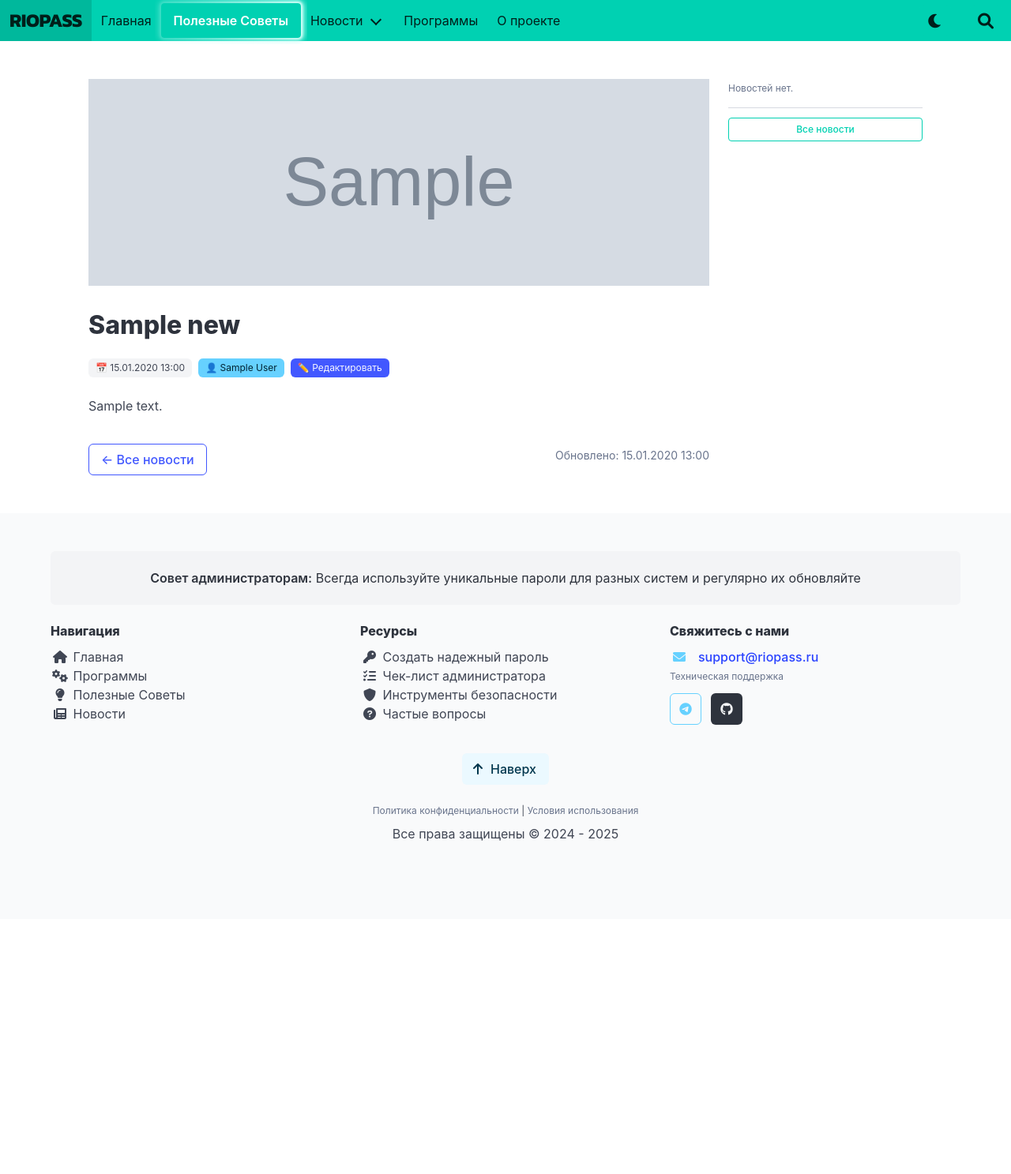
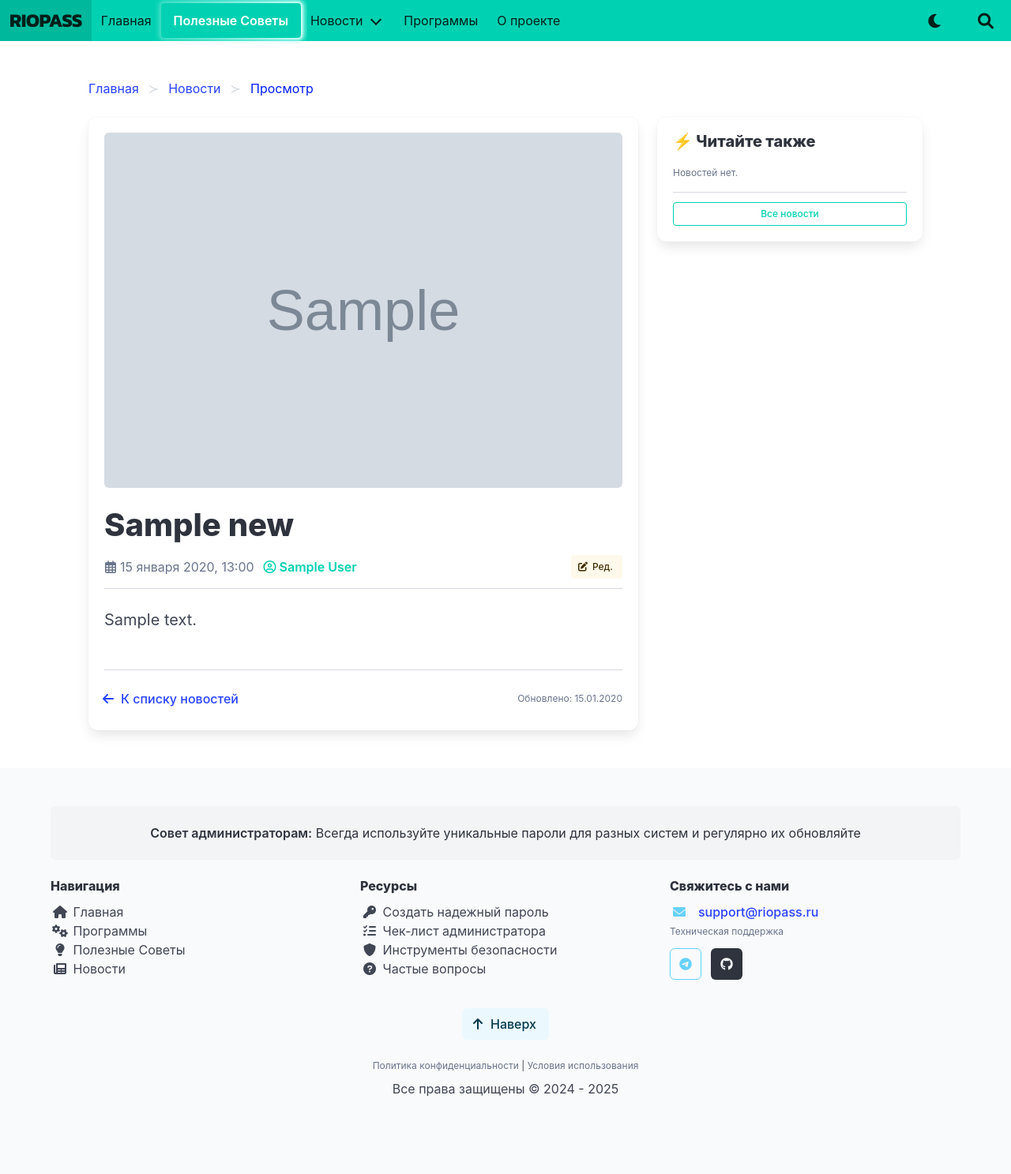
Before and after one commit to 1517mb/cat_time_bot, a Django app: a page that uses src/templates/content/news_detail.html in a window 1280 px wide. Shown: the whole page at 79% size. Before the commit the page ends 1066 px from the top, so only its background shows below. Run offline with Django 5.2, Linux system fonts and the light colour scheme; a user stored in the database is signed in; tables that the repository leaves empty hold one stand-in row (values such as "Sample post"); grey boxes marked "Sample" are stand-in pictures; some libraries are stand-ins or nearby versions.

Commit message:
Update styles and structure

```diff
--- a/src/templates/content/news_detail.html
+++ b/src/templates/content/news_detail.html
@@ -5,46 +5,71 @@
 {% block content %}
 <section class="section">
     <div class="container">
+        <nav class="breadcrumb has-succeeds-separator" aria-label="breadcrumbs">
+            <ul>
+                <li><a href="/">Главная</a></li>
+                <li><a href="{% url 'content:list' %}">Новости</a></li>
+                <li class="is-active"><a href="#" aria-current="page">Просмотр</a></li>
+            </ul>
+        </nav>
+
         <div class="columns">
-
-            <div class="column is-three-quarters">
-                <article class="content">
+            <div class="column is-8">
+                <article class="box news-article-box">
                     {% if news.image %}
-                        <figure class="image is-3by1 mb-4">
-                            <img src="{{ news.image.url }}" alt="{{ news.title }}">
+                        <figure class="image mb-5">
+                            <img src="{{ news.image.url }}" alt="{{ news.title }}" style="border-radius: 6px; max-height: 450px; object-fit: cover; width: 100%;">
                         </figure>
                     {% endif %}
 
-                    <h1 class="title">{{ news.title }}</h1>
+                    <h1 class="title is-2 theme-title mb-4">{{ news.title }}</h1>
 
-                    <div class="tags">
-                        <span class="tag is-light">📅 {{ news.created_at|date:"d.m.Y H:i" }}</span>
-                        <span class="tag is-info">👤 {{ news.author.get_full_name|default:news.author.username }}</span>
-                        {% if not news.is_published and user.is_staff %}
-                            <span class="tag is-warning">🚧 Черновик</span>
-                        {% endif %}
+                    <div class="level is-mobile mb-5 pb-3" style="border-bottom: 1px solid var(--bulma-border);">
+                        <div class="level-left">
+                            <div class="level-item has-text-grey is-size-7-mobile">
+                                <span class="icon is-small mr-1"><i class="far fa-calendar-alt"></i></span>
+                                {{ news.created_at|date:"d E Y, H:i" }}
+                            </div>
+                            <div class="level-item">
+                                <a href="{% url 'content:by_author' news.author.id %}" class="is-flex is-align-items-center has-text-primary">
+                                    <span class="icon is-small mr-1"><i class="far fa-user-circle"></i></span>
+                                    <strong>{{ news.author.get_full_name|default:news.author.username }}</strong>
+                                </a>
+                            </div>
+                        </div>
+
                         {% if user.is_staff or user == news.author %}
-                            <a class="tag is-link" href="{% url 'admin:content_news_change' news.id %}">✏️ Редактировать</a>
+                        <div class="level-right">
+                            <a class="button is-small is-warning is-light" href="{% url 'admin:content_news_change' news.id %}">
+                                <span class="icon"><i class="fas fa-edit"></i></span>
+                                <span>Ред.</span>
+                            </a>
+                        </div>
                         {% endif %}
                     </div>
 
-                    <div class="mt-4">
+                    <div class="content is-medium theme-text text-justify">
                         {{ news.content|safe }}
                     </div>
 
-                    <div class="mt-5 is-flex is-justify-content-space-between is-align-items-center">
-                        <a class="button is-link is-outlined mt-3" href="{% url 'content:list' %}">← Все новости</a>
-                        <small class="has-text-grey">
-                            Обновлено: {{ news.updated_at|date:"d.m.Y H:i" }}
-                        </small>
+                    <div class="mt-6 pt-4 is-flex is-justify-content-space-between is-align-items-center" style="border-top: 1px solid var(--bulma-border);">
+                        <a href="{% url 'content:list' %}" class="button is-ghost pl-0 theme-link-grey">
+                            <span class="icon"><i class="fas fa-arrow-left"></i></span>
+                            <span>К списку новостей</span>
+                        </a>
+                        <span class="is-size-7 has-text-grey">
+                            Обновлено: {{ news.updated_at|date:"d.m.Y" }}
+                        </span>
                     </div>
                 </article>
             </div>
 
-            <div class="column is-one-quarter">
-                {% include "content/_latest_news_widget.html" %}
+            <div class="column is-4 is-hidden-touch">
+                <div class="box sticky-widget">
+                    <h3 class="title is-5 mb-4 theme-title">⚡ Читайте также</h3>
+                    {% include "content/_latest_news_widget.html" %}
+                </div>
             </div>
-
         </div>
     </div>
 </section>
```
Also changed, not shown: src/templates/content/news_list.html (+39 -18 lines).
